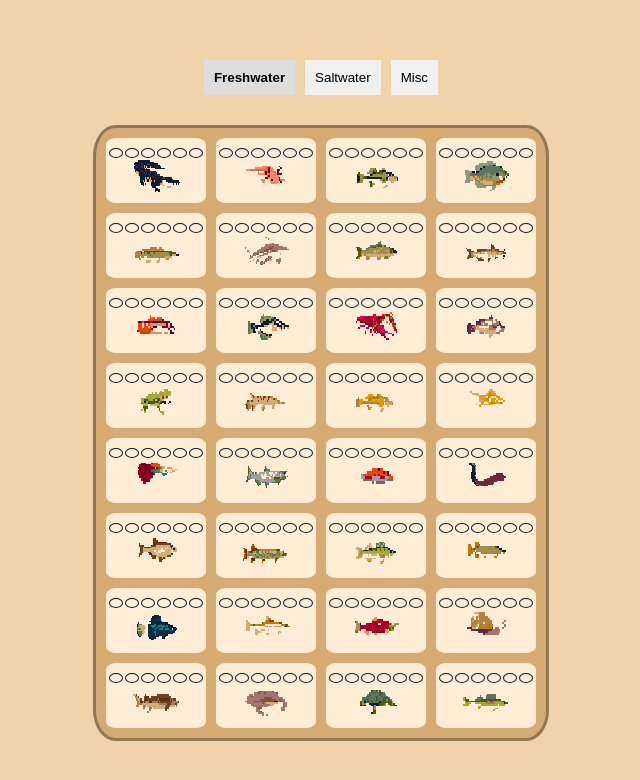
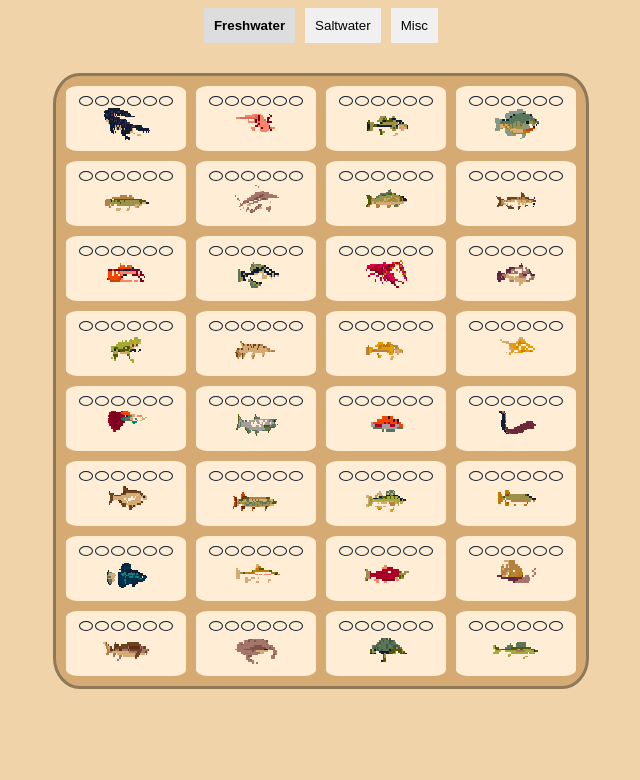
Before and after one commit to puksh/webfishingCollection, a Vue app: page / in a window 1280 px wide. Shown: the top 780 px of the page, without its empty margins (319-959 px from the left). Built offline with nearby package versions, Linux system fonts and the light colour scheme.

Commit message:
style: remove most default vue styling

```diff
--- a/src/App.vue
+++ b/src/App.vue
@@ -23,8 +23,6 @@ export default {
   image-rendering: pixelated;
   display: flex;
   flex-direction: column;
-  height: 100%;
-  width: 100%;
   align-items: center;
 }
 </style>
--- a/src/assets/base.css
+++ /dev/null
@@ -1,74 +0,0 @@
-/* color palette from <https://github.com/vuejs/theme> */
-:root {
-  --vt-c-white: #ffffff;
-  --vt-c-white-soft: #f8f8f8;
-  --vt-c-white-mute: #f2f2f2;
-
-  --vt-c-black: #181818;
-  --vt-c-black-soft: #222222;
-  --vt-c-black-mute: #282828;
-
-  --vt-c-indigo: #2c3e50;
-
-  --vt-c-divider-light-1: rgba(60, 60, 60, 0.29);
-  --vt-c-divider-light-2: rgba(60, 60, 60, 0.12);
-  --vt-c-divider-dark-1: rgba(84, 84, 84, 0.65);
-  --vt-c-divider-dark-2: rgba(84, 84, 84, 0.48);
-
-  --vt-c-text-light-1: var(--vt-c-indigo);
-  --vt-c-text-light-2: rgba(60, 60, 60, 0.66);
-  --vt-c-text-dark-1: var(--vt-c-white);
-  --vt-c-text-dark-2: rgba(235, 235, 235, 0.64);
-}
-
-/* semantic color variables for this project */
-:root {
-  --color-background: var(--vt-c-white);
-  --color-background-soft: var(--vt-c-white-soft);
-  --color-background-mute: var(--vt-c-white-mute);
-
-  --color-border: var(--vt-c-divider-light-2);
-  --color-border-hover: var(--vt-c-divider-light-1);
-
-  --color-heading: var(--vt-c-text-light-1);
-  --color-text: var(--vt-c-text-light-1);
-
-  --section-gap: 160px;
-}
-
-@media (prefers-color-scheme: dark) {
-  :root {
-    --color-background: var(--vt-c-black);
-    --color-background-soft: var(--vt-c-black-soft);
-    --color-background-mute: var(--vt-c-black-mute);
-
-    --color-border: var(--vt-c-divider-dark-2);
-    --color-border-hover: var(--vt-c-divider-dark-1);
-
-    --color-heading: var(--vt-c-text-dark-1);
-    --color-text: var(--vt-c-text-dark-2);
-  }
-}
-
-*,
-*::before,
-*::after {
-  box-sizing: border-box;
-  margin: 0;
-  font-weight: normal;
-}
-
-body {
-  min-height: 100vh;
-  color: var(--color-text);
-  background: #f1d3aa;
-  transition: color 0.5s, background-color 0.5s;
-  line-height: 1.6;
-  font-family: Inter, -apple-system, BlinkMacSystemFont, "Segoe UI", Roboto,
-    Oxygen, Ubuntu, Cantarell, "Fira Sans", "Droid Sans", "Helvetica Neue",
-    sans-serif;
-  font-size: 15px;
-  text-rendering: optimizeLegibility;
-  -webkit-font-smoothing: antialiased;
-  -moz-osx-font-smoothing: grayscale;
-}
--- a/src/assets/main.css
+++ b/src/assets/main.css
@@ -1,38 +1,17 @@
-@import "./base.css";
 * {
   text-rendering: optimizeSpeed;
   image-rendering: pixelated;
 }
-#app {
-  max-width: 1280px;
-  margin: 0 auto;
-  padding: 2rem;
-  font-weight: normal;
+body {
+  background: #f1d3aa;
+  min-height: 100vh;
+  transition: color 0.5s, background-color 0.5s;
+  line-height: 1.6;
+  font-family: Inter, -apple-system, BlinkMacSystemFont, "Segoe UI", Roboto,
+    Oxygen, Ubuntu, Cantarell, "Fira Sans", "Droid Sans", "Helvetica Neue",
+    sans-serif;
+  font-size: 15px;
+  text-rendering: optimizeLegibility;
+  -webkit-font-smoothing: antialiased;
+  -moz-osx-font-smoothing: grayscale;
 }
-
-a,
-.green {
-  text-decoration: none;
-  color: hsla(160, 100%, 37%, 1);
-  transition: 0.4s;
-  padding: 3px;
-}
-
-@media (hover: hover) {
-  a:hover {
-    background-color: hsla(160, 100%, 37%, 0.2);
-  }
-}
-
-@media (min-width: 1024px) {
-  body {
-    display: flex;
-    place-items: center;
-  }
-
-  #app {
-    display: grid;
-    grid-template-columns: 1fr 1fr;
-    padding: 0 2rem;
-  }
-}
```
